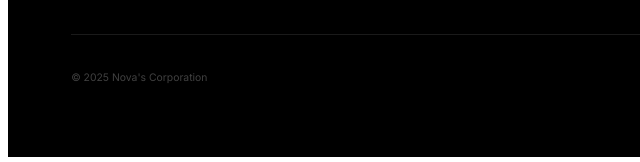
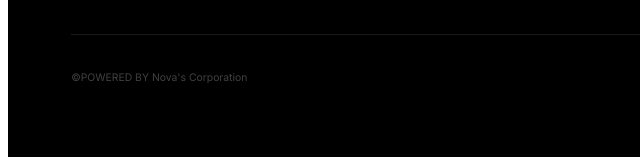
Before and after one commit to Unai296/FAIG-LAB-IES-BERNAT-EL-FERRER, a plain HTML site: page index.html in a window 1280 px wide. Shown: the part 2645-2807 px from the top of the page, 0-640 px from the left. Drawn offline with nearby package versions, Linux system fonts and the light colour scheme.

Commit message:
Update index.html

```diff
--- a/index.html
+++ b/index.html
@@ -988,7 +988,7 @@ function showDetail(i){
         </div>
     </div>
     <div class="footer-bottom">
-        <p>© 2025 Nova's Corporation</p>
+        <p>©POWERED BY Nova's Corporation</p>
         <p style="font-family:'Syncopate';font-size:.6rem;letter-spacing:3px;">FAIG LAB</p>
     </div>
 </footer>
```
